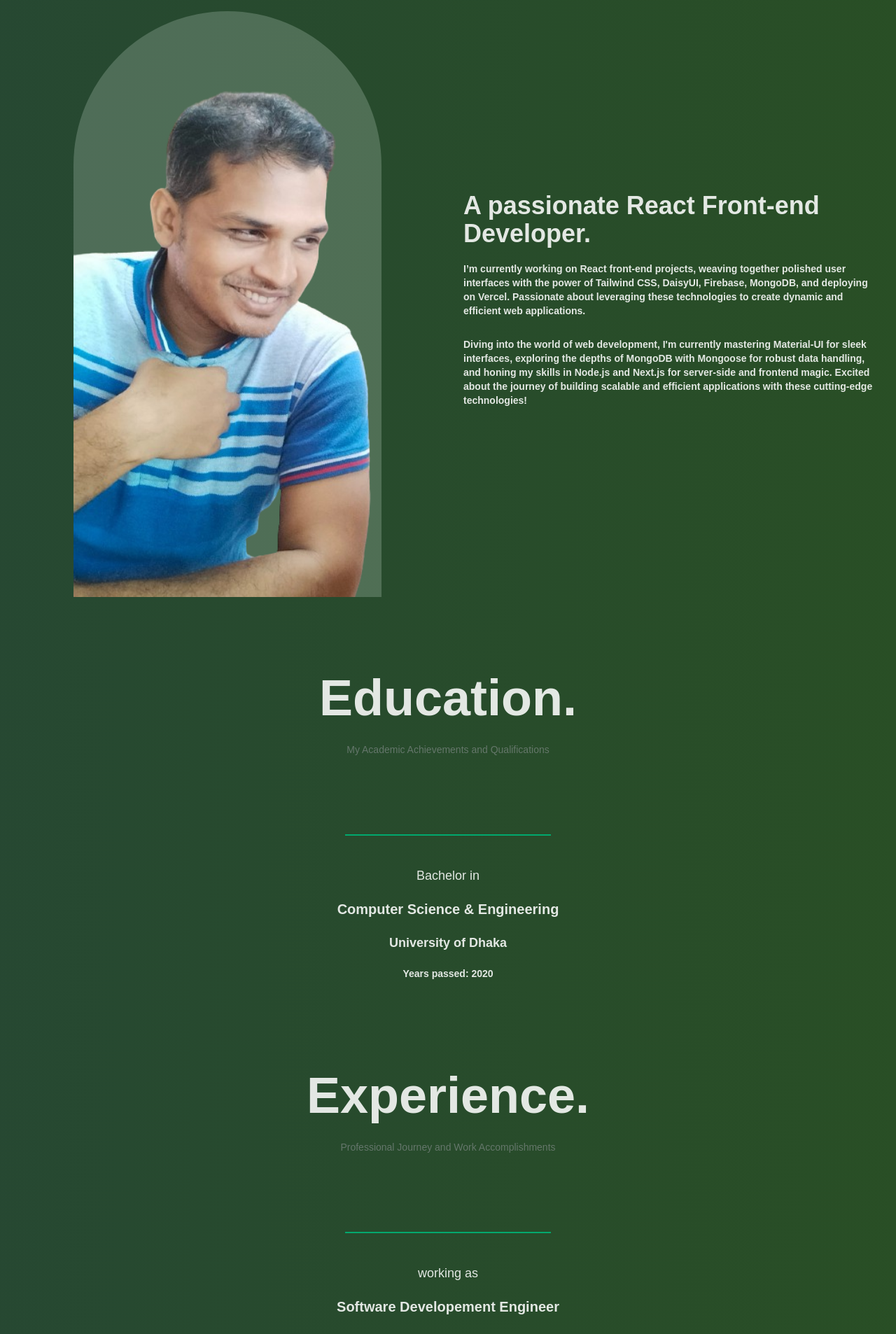
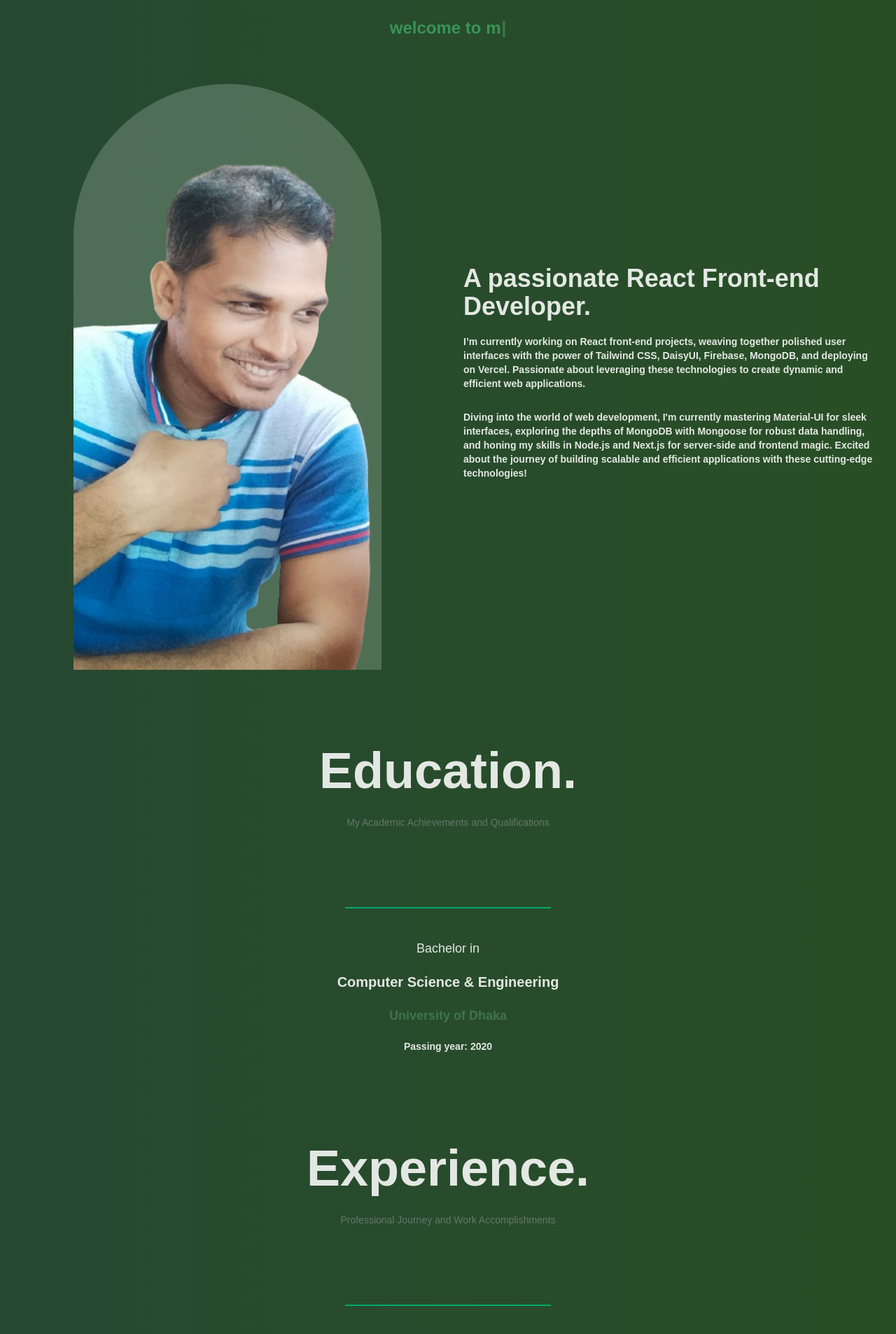
Before and after one commit to devalienbrain/Hassan-Mohammad-dev, a React (Vite) app: page / in a window 1280 px wide. Shown: the part 880-2786 px from the top of the page at 70% size. Built offline with nearby package versions, Linux system fonts and the light colour scheme.

Commit message:
animation react typewriter added at homepage

```diff
--- a/package.json
+++ b/package.json
@@ -19,7 +19,8 @@
     "react-icons": "^4.12.0",
     "react-router-dom": "^6.20.1",
     "react-toastify": "^9.1.3",
-    "sort-by": "^1.2.0"
+    "sort-by": "^1.2.0",
+    "typewriter-effect": "^2.21.0"
   },
   "devDependencies": {
     "@types/react": "^18.2.37",
--- a/src/Pages/About/Education.jsx
+++ b/src/Pages/About/Education.jsx
@@ -13,8 +13,10 @@ const Education = () => {
           <h2 className=" font-extrabold text-xl">
             Computer Science & Engineering
           </h2>
-          <h2 className=" font-extrabold text-lg">University of Dhaka</h2>
-          <h2 className=" font-bold text-sm">Years passed: 2020</h2>
+          <h2 className=" font-bold text-lg text-green-300/25">
+            University of Dhaka
+          </h2>
+          <h2 className=" font-bold text-sm">Passing year: 2020</h2>
         </div>
       </section>
     </div>
--- a/src/Pages/About/Experience.jsx
+++ b/src/Pages/About/Experience.jsx
@@ -9,14 +9,14 @@ const Experience = () => {
       <section className="p-5">
         <div className="flex flex-col gap-5">
           <div className="divider divider-success w-1/4 mx-auto"></div>
-          <h5 className="font-medium text-lg">working as</h5>
+          <h5 className="font-medium text-lg">Working as</h5>
           <h2 className=" font-extrabold text-xl">
             Software Developement Engineer
           </h2>
-          <h2 className=" font-extrabold text-lg">
-            SRDL Projects, ICT Division
+          <h2 className="text-green-300/25 font-bold text-lg">
+            SRDL Project, ICT Division
           </h2>
-          <h2 className=" font-bold text-sm">Working period: 1 yrs+</h2>
+          <h2 className=" font-bold text-sm">Job tenure: 1 yrs+</h2>
         </div>
       </section>
     </div>
--- a/src/Pages/Home/Home.jsx
+++ b/src/Pages/Home/Home.jsx
@@ -1,14 +1,31 @@
 import { Helmet } from "react-helmet-async";
 import Banner from "../../Components/Header/Banner";
 import About from "../About/About";
+import Typewriter from "typewriter-effect/dist/core";
+import { useEffect } from "react";
 
 const Home = () => {
+  useEffect(() => {
+    // Use useEffect to initialize Typewriter after component mount
+    const typewriterElement = document.getElementById("typewriter");
+
+    if (typewriterElement) {
+      new Typewriter(typewriterElement, {
+        strings: ["welcome to my profile!", "please contact if any query."],
+        autoStart: true,
+      });
+    }
+  }, []);
   return (
     <div>
       <Helmet>
         <title>Hassan | Home</title>
       </Helmet>
       <Banner></Banner>
+      <div
+        id="typewriter"
+        className="py-9 text-2xl font-bold text-green-400/50"
+      ></div>
       <About></About>
     </div>
   );
```
Also changed, not shown: src/Components/Animation/Animation.jsx (added), 1 other file (tests, documents, lock files or other folders).
